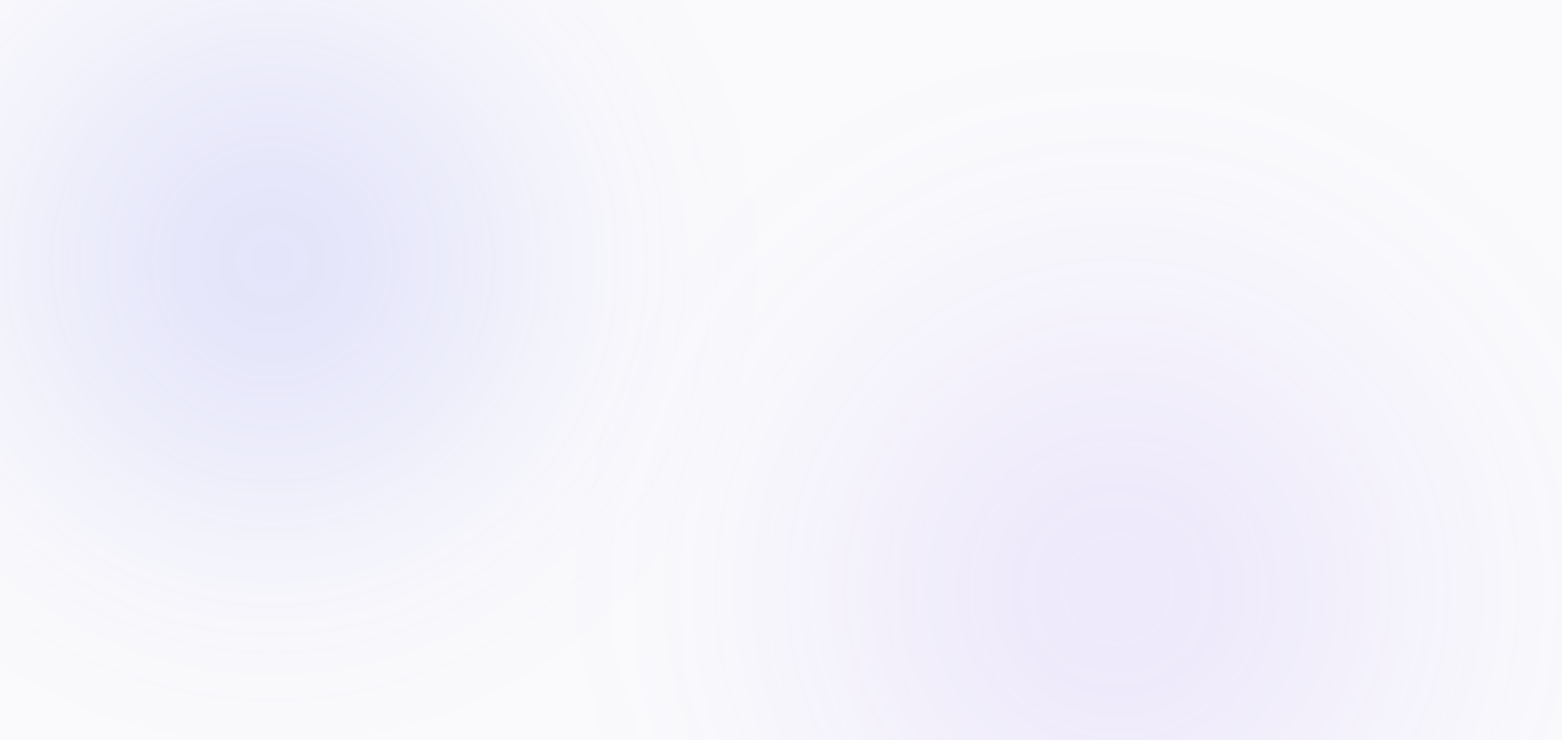
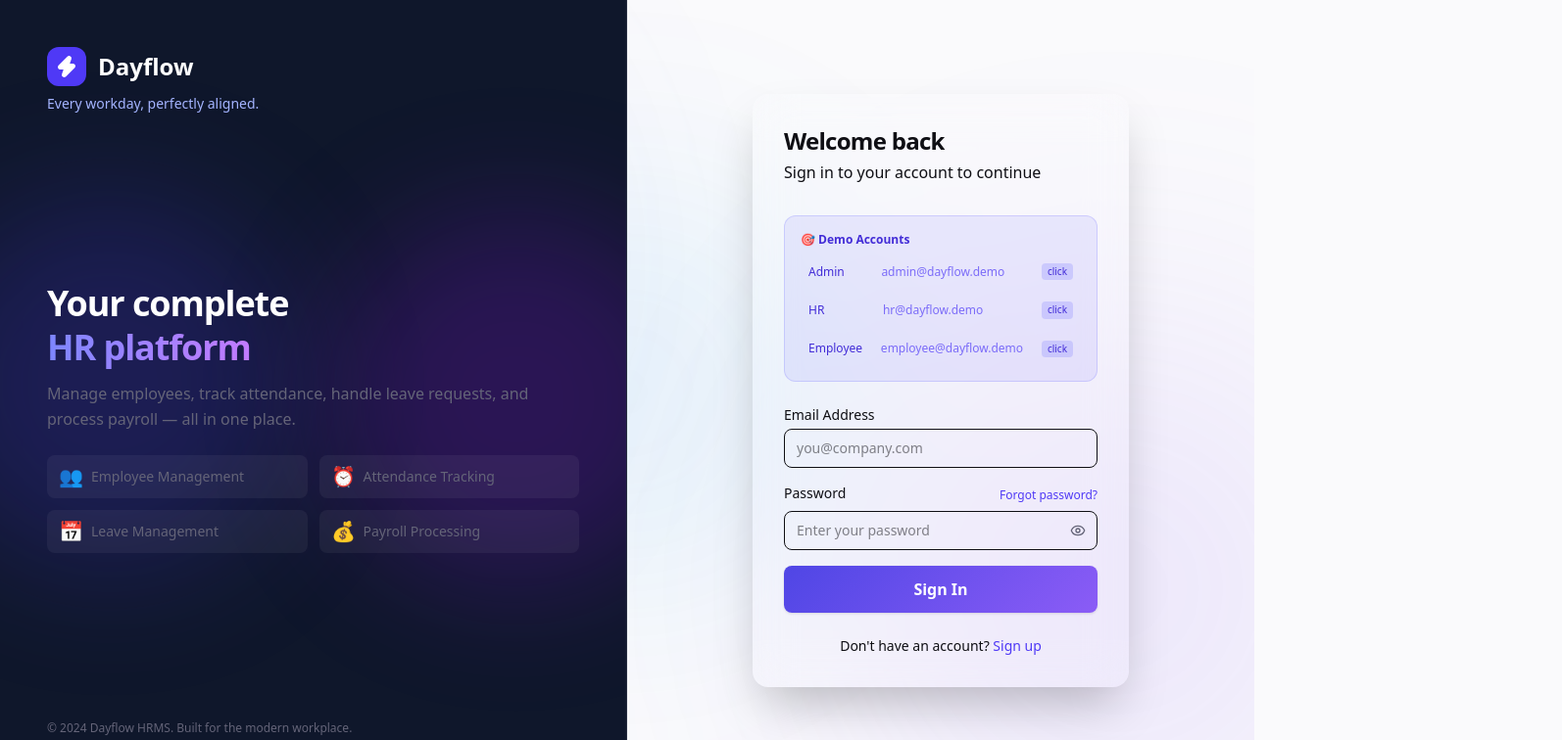
Before and after one commit to yash-dev07/Dayflow-hrms, a Next.js app: page /login in a window 1280 px wide. Shown: the top 756 px of the page at 98% size, 1594 px wide, since content can reach past the window. Built offline with nearby package versions, Linux system fonts and the light colour scheme.

Commit message:
Fix massive blank space gap in UI caused by missing position:fixed on aurora-bg

```diff
--- a/app/globals.css
+++ b/app/globals.css
@@ -118,6 +118,7 @@
 @layer components {
   /* AURORA ANIMATED BACKGROUND */
 .aurora-bg {
+  position: fixed;
   top: 0;
   left: 0;
   width: 100vw;
--- a/app/login/page.tsx
+++ b/app/login/page.tsx
@@ -112,7 +112,7 @@ export default function LoginPage() {
       </div>
 
       {/* Right panel - Login form */}
-      <div className="flex-1 flex items-center justify-center p-8 bg-transparent">
+      <div className="flex-1 flex items-start justify-center p-8 pt-12 lg:pt-24 bg-transparent overflow-y-auto">
         <div className="w-full max-w-sm glass-card p-8 shadow-2xl">
           {/* Mobile logo */}
           <div className="lg:hidden flex items-center gap-2 mb-8">
```
